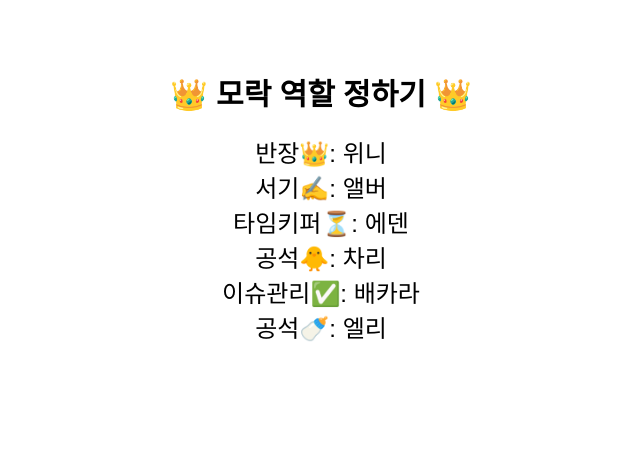
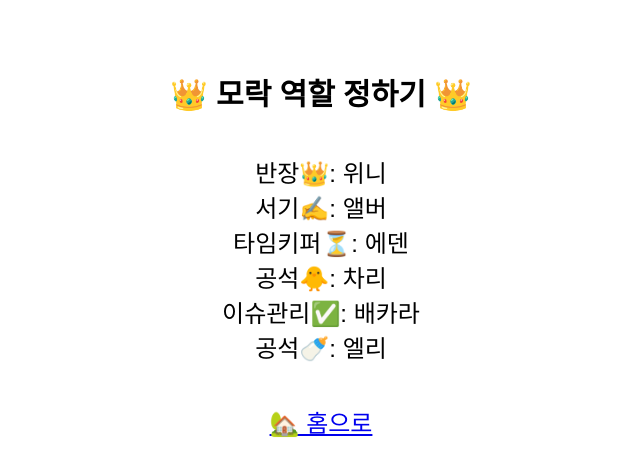
Before and after one commit to RIANAEH/learning, a React (Create React App) app: page /morak-role-selector in a window 1280 px wide. Shown: the top 476 px of the page, without its empty margins (319-959 px from the left). Built offline with nearby package versions, Linux system fonts and the light colour scheme.

Commit message:
feat: 홈으로 가기 링크 추가

```diff
--- a/src/pages/MorakRoleSelector/MorakRoleSelector.js
+++ b/src/pages/MorakRoleSelector/MorakRoleSelector.js
@@ -1,4 +1,5 @@
 import React, { useEffect, useState } from "react";
+import { Link } from "react-router-dom";
 import Title from "../../components/Title/Title";
 
 const MorakRoleSelector = () => {
@@ -16,11 +17,12 @@ const MorakRoleSelector = () => {
     return (
         <div>
             <Title>👑 모락 역할 정하기 👑</Title>
-            <div>
+            <div style={{margin: '40px 0'}}>
                 {roles.map((role, index) => {
                     return <div>{role}: {sequences[index]}</div>;
                 })}
             </div>
+            <Link style={{margin: '40px 0'}} to="/">🏡 홈으로</Link>
         </div>
     )
 };
--- a/src/pages/PairTimer/PairTimer.js
+++ b/src/pages/PairTimer/PairTimer.js
@@ -3,6 +3,7 @@ import React from "react";
 import './PairTimer.css';
 import Title from "../../components/Title/Title"
 import Countdown from "../../components/Countdown"
+import { Link } from "react-router-dom";
 
 const PairTimer =  () => {
 
@@ -12,6 +13,7 @@ const PairTimer =  () => {
       <div>
         <Countdown/>
       </div>
+      <Link style={{margin: '40px 0'}} to="/">🏡 홈으로</Link>
     </div>
   );
 };
```
